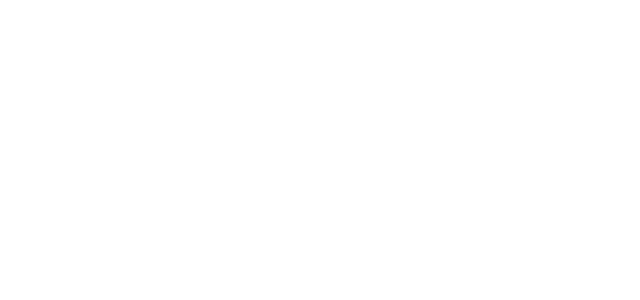
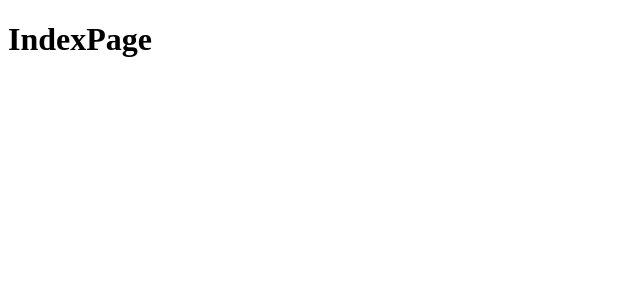
Before and after one commit to SherbakovSAF/kvik-test, a Vue app: page / in a window 1280 px wide. Before the commit this address had no page. Shown: the top 300 px of the page, without its empty margins (0-640 px from the left). Built offline with nearby package versions, Linux system fonts and the light colour scheme.

Commit message:
Создание структуры проекта

```diff
--- a/package.json
+++ b/package.json
@@ -35,7 +35,7 @@
     },
     "extends": [
       "plugin:vue/vue3-essential",
-      "@vue/standard"
+      "eslint:recommended"
     ],
     "parserOptions": {
       "parser": "@babel/eslint-parser"
--- a/src/App.vue
+++ b/src/App.vue
@@ -1,3 +1,5 @@
 <template>
-  <div></div>
+  <div>
+    <router-view />
+  </div>
 </template>
--- /dev/null
+++ b/src/pages/indexPage.vue
@@ -0,0 +1,16 @@
+<template>
+     <div>
+          <h1>IndexPage</h1>
+     </div>
+</template>
+
+<script>
+export default {
+     name: "IndexPage",
+     data(){
+          return{
+
+          }
+     }
+}
+</script>
--- /dev/null
+++ b/src/pages/taskPage.vue
@@ -0,0 +1,16 @@
+<template>
+     <div>
+          <h1>Tasks</h1>
+     </div>
+</template>
+
+<script>
+export default {
+     name: 'TaskPage',
+     // data(){
+     //      return {
+
+     //      }
+     // },
+}
+</script>
--- a/src/router/index.js
+++ b/src/router/index.js
@@ -1,20 +1,17 @@
 import { createRouter, createWebHistory } from 'vue-router'
-// import HomeView from '../views/HomeView.vue'
+import IndexPage from '../pages/indexPage.vue'
 
 const routes = [
-  // {
-  //   path: '/',
-  //   name: 'home',
-  //   component: HomeView
-  // },
-  // {
-  //   path: '/about',
-  //   name: 'about',
-  //   // route level code-splitting
-  //   // this generates a separate chunk (about.[hash].js) for this route
-  //   // which is lazy-loaded when the route is visited.
-  //   component: () => import(/* webpackChunkName: "about" */ '../views/AboutView.vue')
-  // }
+  {
+    path: '/',
+    name: 'index',
+    component: IndexPage
+  },
+  {
+    path: '/tasks',
+    name: 'tasks',
+    component: () => import('../pages/taskPage.vue')
+  }
 ]
 
 const router = createRouter({
```
